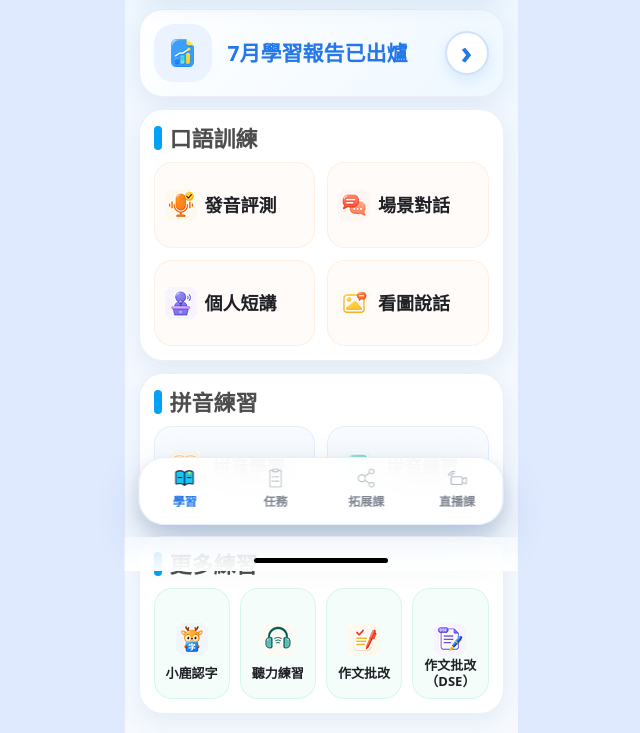
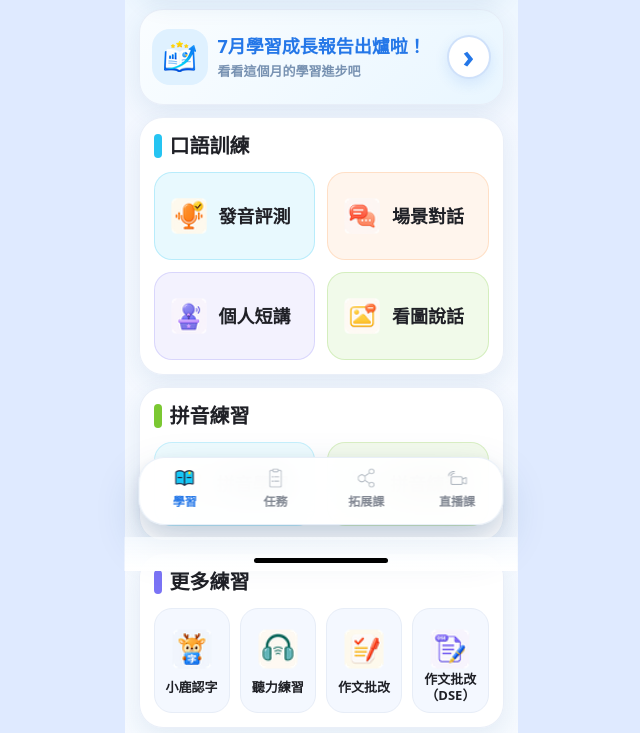
Before and after one commit to WaterAction/-appUI, a plain HTML site: page index.html in a window 1280 px wide. Shown: the part 229-962 px from the top of the page, without its empty margins (319-959 px from the left). Drawn offline with Linux system fonts and the light colour scheme.

Commit message:
调整应用色块

```diff
--- a/index.html
+++ b/index.html
@@ -25,7 +25,7 @@
               <p class="class-pill">S1 A班</p>
             </div>
           </div>
-          <img class="hero-mascot" src="./assets/deer-waving.png" alt="微笑招手的小鹿" />
+          <img class="hero-mascot" src="./assets/deer-waving-cloud.png" alt="站在云朵上微笑招手的小鹿" />
         </section>
       </div>
 
@@ -48,10 +48,11 @@
 
       <section class="report-card" aria-label="學習報告">
         <div class="report-visual">
-          <img src="./1x-V2/learning-report-transparent-36px.png" alt="" />
+          <img src="./1x-V2/learning-growth-report-transparent-36px.png" alt="" />
         </div>
-        <div>
-          <h2>7月學習報告已出爐</h2>
+        <div class="report-copy">
+          <h2>7月學習成長報告出爐啦！</h2>
+          <p>看看這個月的學習進步吧</p>
         </div>
         <a class="report-action" href="#" aria-label="查看學習報告">
           <span aria-hidden="true">›</span>
@@ -64,11 +65,11 @@
           <h2>口語訓練</h2>
         </div>
         <div class="oral-grid">
-          <a class="oral-card warm" href="#">
+          <a class="oral-card blue" href="#">
             <img src="./1x-V2/icon-pronunciation-selected.png" alt="" />
             <span>發音評測</span>
           </a>
-          <a class="oral-card coral" href="#">
+          <a class="oral-card orange" href="#">
             <img src="./1x-V2/icon-dialogue-selected.png" alt="" />
             <span>場景對話</span>
           </a>
@@ -76,7 +77,7 @@
             <img src="./1x-V2/icon-solo-talk-selected.png" alt="" />
             <span>個人短講</span>
           </a>
-          <a class="oral-card sky" href="#">
+          <a class="oral-card green" href="#">
             <img src="./1x-V2/icon-picture-speaking-selected.png" alt="" />
             <span>看圖說話</span>
           </a>
--- a/styles.css
+++ b/styles.css
@@ -9,6 +9,9 @@
   --soft: #9aa3af;
   --border: #e7edf7;
   --reward: #ffd23f;
+  --coral: #ff6d5a;
+  --purple: #7a73f5;
+  --green: #a6e435;
   --shadow: 0 8px 24px rgba(38, 89, 140, 0.09);
   --shadow-strong: 0 14px 32px rgba(38, 116, 190, 0.16);
   font-family: "PingFang HK", "Microsoft JhengHei", "Noto Sans TC", system-ui, sans-serif;
@@ -47,13 +50,9 @@ a {
   margin: 0 -14px;
   padding: 0 14px 14px;
   overflow: hidden;
-  background: linear-gradient(
-    180deg,
-    #48d4fb 0%,
-    #3398f1 58%,
-    #76bcef 78%,
-    #e4f6ff 100%
-  );
+  background:
+    linear-gradient(180deg, rgba(17, 105, 218, 0.08) 0%, rgba(255, 255, 255, 0) 68%, rgba(228, 246, 255, 0.68) 100%),
+    url("./top-back.png") center bottom / cover no-repeat;
 }
 
 .system-statusbar {
@@ -165,9 +164,9 @@ a {
 .hero-mascot {
   position: absolute;
   right: 8px;
-  bottom: -14px;
-  width: 108px;
-  height: 120px;
+  bottom: -6px;
+  width: 104px;
+  height: 112px;
   object-fit: contain;
   object-position: center bottom;
   pointer-events: none;
@@ -250,25 +249,25 @@ a {
 
 .report-card {
   margin-top: 12px;
-  min-height: 80px;
+  min-height: 96px;
   display: grid;
-  grid-template-columns: 62px 1fr 54px;
+  grid-template-columns: 56px minmax(0, 1fr) 44px;
   align-items: center;
-  gap: 12px;
-  padding: 14px;
+  gap: 10px;
+  padding: 12px;
   border-radius: 24px;
-  background: linear-gradient(135deg, #ffffff 0%, #eef8ff 100%);
+  background: linear-gradient(135deg, #fafdff 0%, #e9f6ff 100%);
   border: 1px solid rgba(231, 237, 247, 0.85);
   box-shadow: var(--shadow);
 }
 
 .report-visual {
-  width: 58px;
-  height: 58px;
+  width: 56px;
+  height: 56px;
   display: grid;
   place-items: center;
-  border-radius: 20px;
-  background: #eaf3ff;
+  border-radius: 18px;
+  background: #dff1ff;
 }
 
 .report-visual img {
@@ -280,19 +279,27 @@ a {
   color: var(--primary-deep);
 }
 
-.report-card h2 {
+.report-copy {
+  min-width: 0;
+  text-align: left;
+}
+
+.report-copy h2 {
   margin: 0;
   color: var(--primary-deep);
-  font-size: 21px;
-  line-height: 28px;
+  font-size: 18px;
+  line-height: 24px;
   font-weight: 800;
+  white-space: nowrap;
 }
 
-.report-card p:last-child {
-  margin: 0;
-  color: var(--muted);
+.report-copy p {
+  margin: 4px 0 0;
+  color: #7892b2;
   font-size: 13px;
-  line-height: 19px;
+  line-height: 18px;
+  font-weight: 600;
+  white-space: nowrap;
 }
 
 .report-action {
@@ -329,28 +336,28 @@ a {
   display: flex;
   align-items: center;
   gap: 8px;
-  margin-bottom: 10px;
+  margin-bottom: 12px;
 }
 
 .title-mark {
   width: 8px;
   height: 24px;
   border-radius: 999px;
-  background: #00a1f6;
+  background: var(--primary);
 }
 
 .title-mark.green {
-  background: #00a1f6;
+  background: #7bc832;
 }
 
 .title-mark.purple {
-  background: #00a1f6;
+  background: var(--purple);
 }
 
 .section-title h2 {
   margin: 0;
-  color: #4d4d4d;
-  font-size: 22px;
+  color: var(--text);
+  font-size: 20px;
   line-height: 28px;
   font-weight: 800;
 }
@@ -362,19 +369,23 @@ a {
 }
 
 .oral-card {
-  min-height: 86px;
+  min-height: 88px;
   border-radius: 18px;
   display: flex;
   align-items: center;
-  gap: 6px;
-  padding: 12px 8px;
+  gap: 10px;
+  padding: 12px 14px;
   overflow: hidden;
-  border: 1px solid rgba(255, 255, 255, 0.55);
+  transition: transform 150ms ease, box-shadow 150ms ease;
+}
+
+.oral-card:active {
+  transform: scale(0.97);
 }
 
 .oral-card img {
-  width: 36px;
-  height: 36px;
+  width: 40px;
+  height: 40px;
   flex: 0 0 auto;
 }
 
@@ -387,24 +398,24 @@ a {
   white-space: nowrap;
 }
 
-.oral-card.warm {
-  background: rgba(255, 154, 77, 0.04);
-  border-color: rgba(255, 154, 77, 0.12);
+.oral-card.blue {
+  background: rgba(37, 196, 242, 0.1);
+  border: 1px solid rgba(37, 196, 242, 0.24);
 }
 
-.oral-card.coral {
-  background: rgba(255, 154, 77, 0.04);
-  border-color: rgba(255, 154, 77, 0.12);
+.oral-card.orange {
+  background: rgba(255, 154, 77, 0.1);
+  border: 1px solid rgba(255, 154, 77, 0.24);
 }
 
 .oral-card.violet {
-  background: rgba(255, 154, 77, 0.04);
-  border-color: rgba(255, 154, 77, 0.12);
+  background: rgba(122, 115, 245, 0.09);
+  border: 1px solid rgba(122, 115, 245, 0.22);
 }
 
-.oral-card.sky {
-  background: rgba(255, 154, 77, 0.04);
-  border-color: rgba(255, 154, 77, 0.12);
+.oral-card.green {
+  background: rgba(123, 200, 50, 0.1);
+  border: 1px solid rgba(123, 200, 50, 0.24);
 }
 
 .pinyin-grid {
@@ -414,23 +425,29 @@ a {
 }
 
 .pinyin-card {
-  min-height: 82px;
+  min-height: 84px;
   display: flex;
   align-items: center;
   gap: 10px;
   padding: 12px;
   border-radius: 18px;
-  background: rgba(77, 148, 255, 0.04);
-  border: 1px solid rgba(77, 148, 255, 0.12);
+  background: rgba(37, 196, 242, 0.08);
+  border: 1px solid rgba(37, 196, 242, 0.2);
+  transition: transform 150ms ease;
+}
+
+.pinyin-card:active {
+  transform: scale(0.97);
 }
 
 .pinyin-card.mint {
-  background: rgba(77, 148, 255, 0.04);
+  background: rgba(123, 200, 50, 0.09);
+  border-color: rgba(123, 200, 50, 0.22);
 }
 
 .pinyin-card img {
-  width: 36px;
-  height: 36px;
+  width: 40px;
+  height: 40px;
   flex: 0 0 auto;
 }
 
@@ -449,19 +466,25 @@ a {
 }
 
 .mini-card {
-  min-height: 104px;
+  min-height: 100px;
   display: grid;
-  grid-template-rows: 58px 1fr;
+  grid-template-rows: 52px 1fr;
   place-items: center;
-  padding: 10px 6px 9px;
+  padding: 10px 4px 9px;
   border-radius: 18px;
-  background: rgba(0, 194, 138, 0.04);
-  border: 1px solid rgba(0, 194, 138, 0.12);
+  background: var(--bg);
+  border: 1px solid var(--border);
+  transition: transform 150ms ease;
+}
+
+.mini-card:active {
+  transform: scale(0.96);
 }
 
 .mini-card img {
-  width: 36px;
-  height: 36px;
+  width: 44px;
+  height: 44px;
+  object-fit: contain;
   align-self: end;
 }
 
@@ -471,7 +494,6 @@ a {
   line-height: 16px;
   font-weight: 800;
   text-align: center;
-  max-width: 74px;
 }
 
 .tabbar {
```
Also changed, not shown: design-qa.md (+5 -4 lines), 1x-V2/learning-growth-report-transparent-36px.png (added), 7月成长报告参考图.png (added), assets/deer-waving-cloud.png (added), top-back.png (added).
